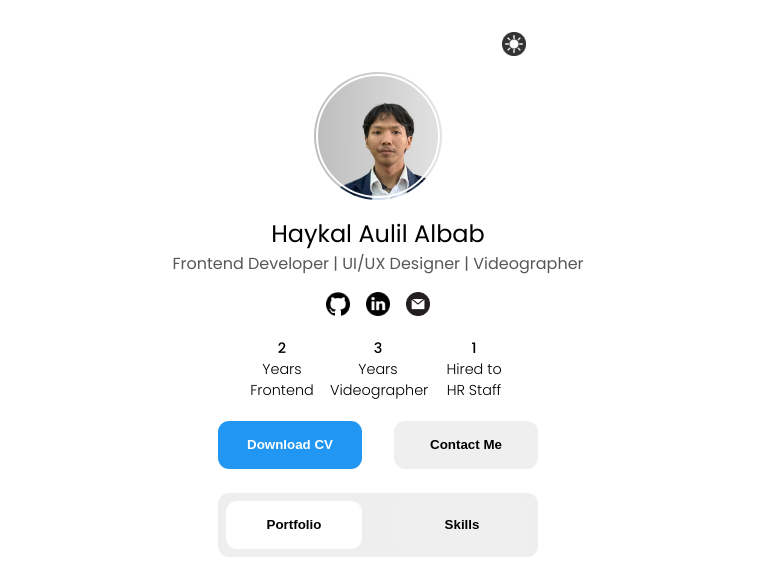
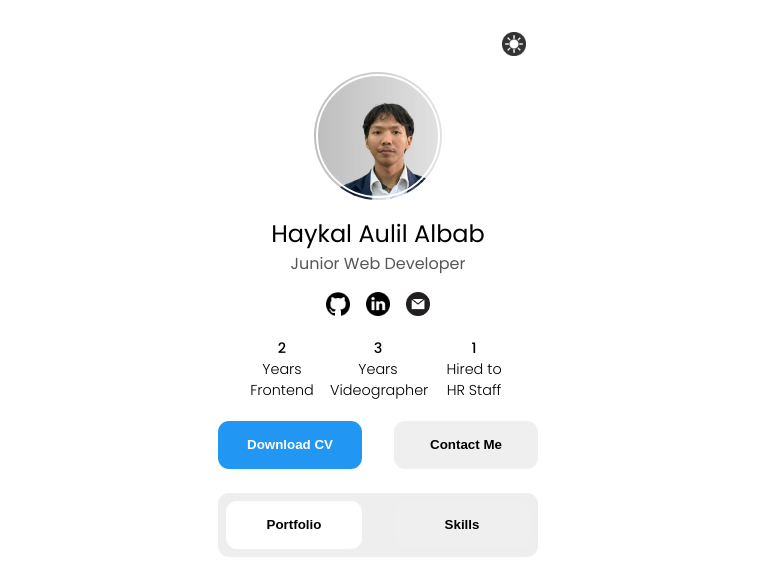
Before and after one commit to haykal-proge/portofolio-web-haykalaul, a plain HTML site: page index.html in a window 1280 px wide. Shown: the top 567 px of the page, without its empty margins (262-1025 px from the left). Drawn offline with Linux system fonts and the light colour scheme.

Commit message:
update roles

```diff
--- a/index.html
+++ b/index.html
@@ -30,7 +30,7 @@
       </div>
       <div class="hero-info">
         <h1>Haykal Aulil Albab</h1>
-        <h2>Frontend Developer | UI/UX Designer | Videographer</h2>
+        <h2>Junior Web Developer</h2>
         <div class="logo-container">
           <a href="https://github.com/haykal-proge/"
             ><img src="assets/github_light.png" alt="github logo"
```
